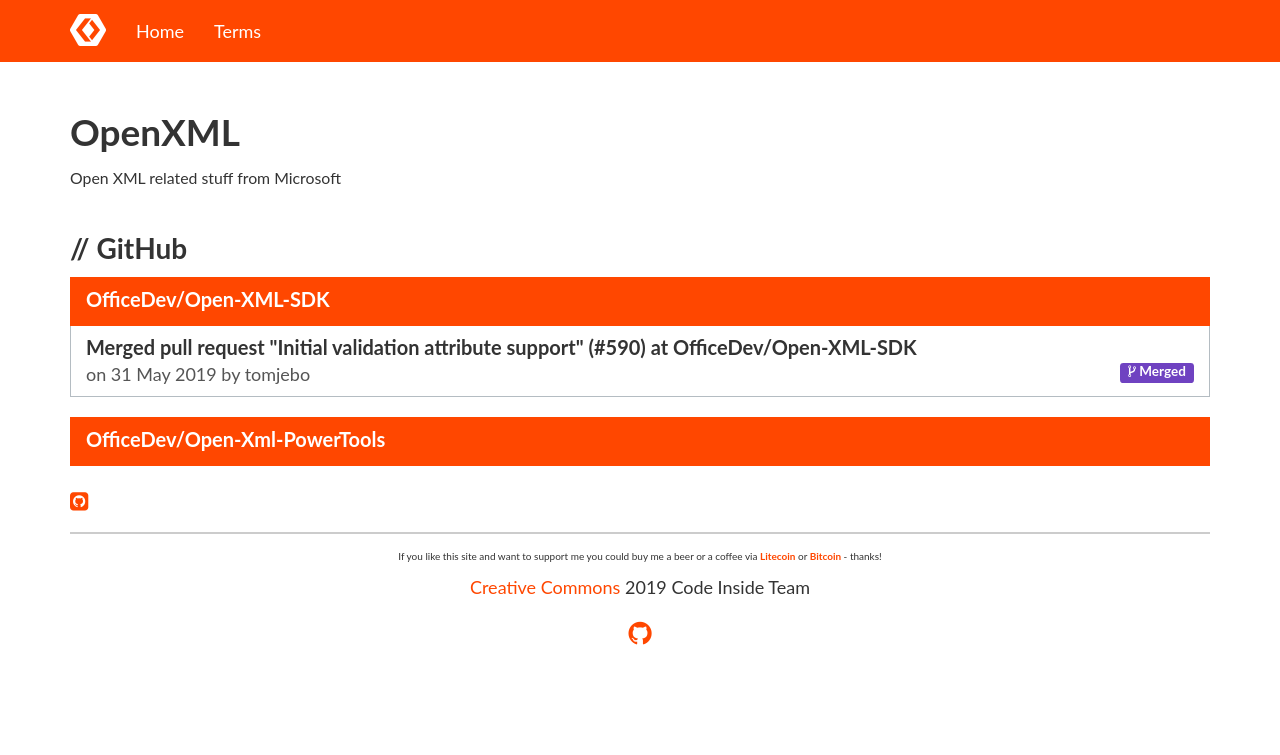
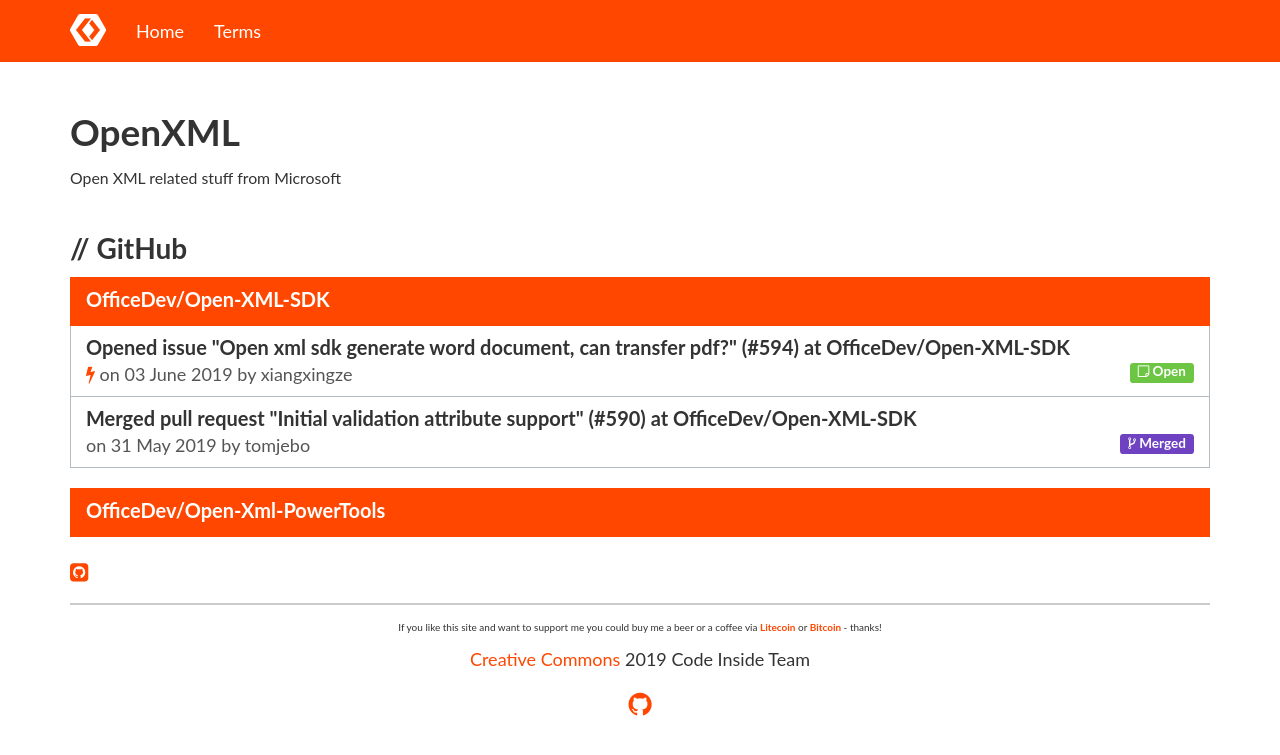
Before and after one commit to Code-Inside/KnowYourStack, a Jekyll site: the page built from _pages/openxml.html, in a window 1280 px wide. Shown: the top 755 px of the page. Built offline with Jekyll 4.4.1, drawn with Linux system fonts in a browser that asks for light colours; nearby versions of some CDN libraries; comment, search, counter and statistics services are not loaded.

Commit message:
Sloader update on _data/OpenXml.json

```diff
--- a/_data/OpenXml.json
+++ b/_data/OpenXml.json
@@ -1 +1 @@
-{"Data":{"Sdk":{"Events":[{"Id":"9737492863","Type":"PullRequestEvent","CreatedAt":"2019-05-31T20:31:43","Actor":"tomjebo","Repository":"OfficeDev/Open-XML-SDK","Organization":"OfficeDev","RawContent":null,"RelatedAction":"merged","RelatedUrl":"https://github.com/OfficeDev/Open-XML-SDK/pull/590","RelatedDescription":"Merged pull request \"Initial validation attribute support\" (#590) at OfficeDev/Open-XML-SDK","RelatedBody":"This change removes the need for some of the data files by moving the validation info to be expressed as attributes on properties/classes. This will be collected at runtime. This change is part of a few changes, and as such doesn't actually remove the files yet as they are needed for some mapping into another part of the validation system. A subsequent change will update that part of the validation system."}],"ResultType":"GitHubEvent"},"PowerTools":{"Events":[],"ResultType":"GitHubEvent"}},"RunOn":"2019-06-03T05:30:44.2048981Z","RunDurationInMilliseconds":800}
+{"Data":{"Sdk":{"Events":[{"Id":"9744675232","Type":"IssuesEvent","CreatedAt":"2019-06-03T07:41:26","Actor":"xiangxingze","Repository":"OfficeDev/Open-XML-SDK","Organization":"OfficeDev","RawContent":null,"RelatedAction":"opened","RelatedUrl":"https://github.com/OfficeDev/Open-XML-SDK/issues/594","RelatedDescription":"Opened issue \"Open xml sdk generate word document, can transfer pdf?\" (#594) at OfficeDev/Open-XML-SDK","RelatedBody":"Open xml sdk generate word document, can transfer pdf?\r\nopen-xml-sdk word to pdf?"},{"Id":"9737492863","Type":"PullRequestEvent","CreatedAt":"2019-05-31T20:31:43","Actor":"tomjebo","Repository":"OfficeDev/Open-XML-SDK","Organization":"OfficeDev","RawContent":null,"RelatedAction":"merged","RelatedUrl":"https://github.com/OfficeDev/Open-XML-SDK/pull/590","RelatedDescription":"Merged pull request \"Initial validation attribute support\" (#590) at OfficeDev/Open-XML-SDK","RelatedBody":"This change removes the need for some of the data files by moving the validation info to be expressed as attributes on properties/classes. This will be collected at runtime. This change is part of a few changes, and as such doesn't actually remove the files yet as they are needed for some mapping into another part of the validation system. A subsequent change will update that part of the validation system."}],"ResultType":"GitHubEvent"},"PowerTools":{"Events":[],"ResultType":"GitHubEvent"}},"RunOn":"2019-06-04T05:30:43.5482005Z","RunDurationInMilliseconds":796}
```
